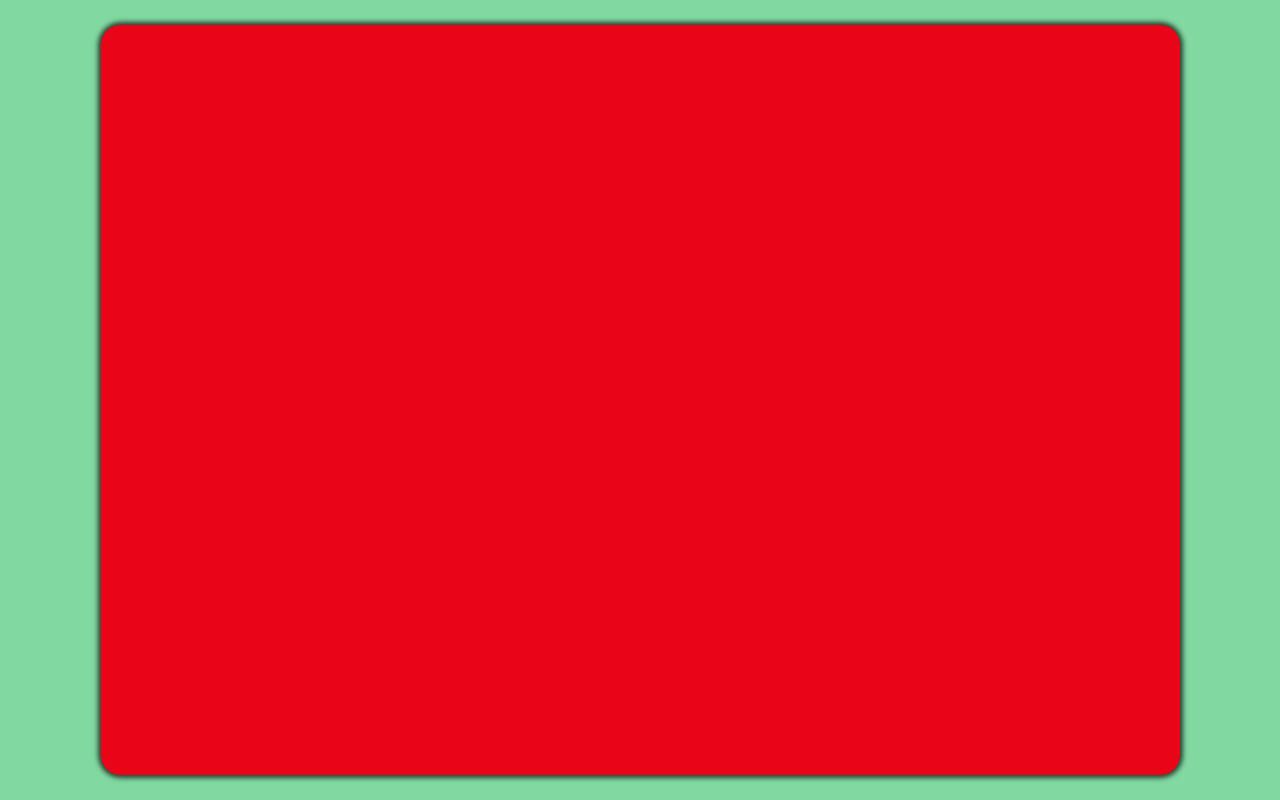
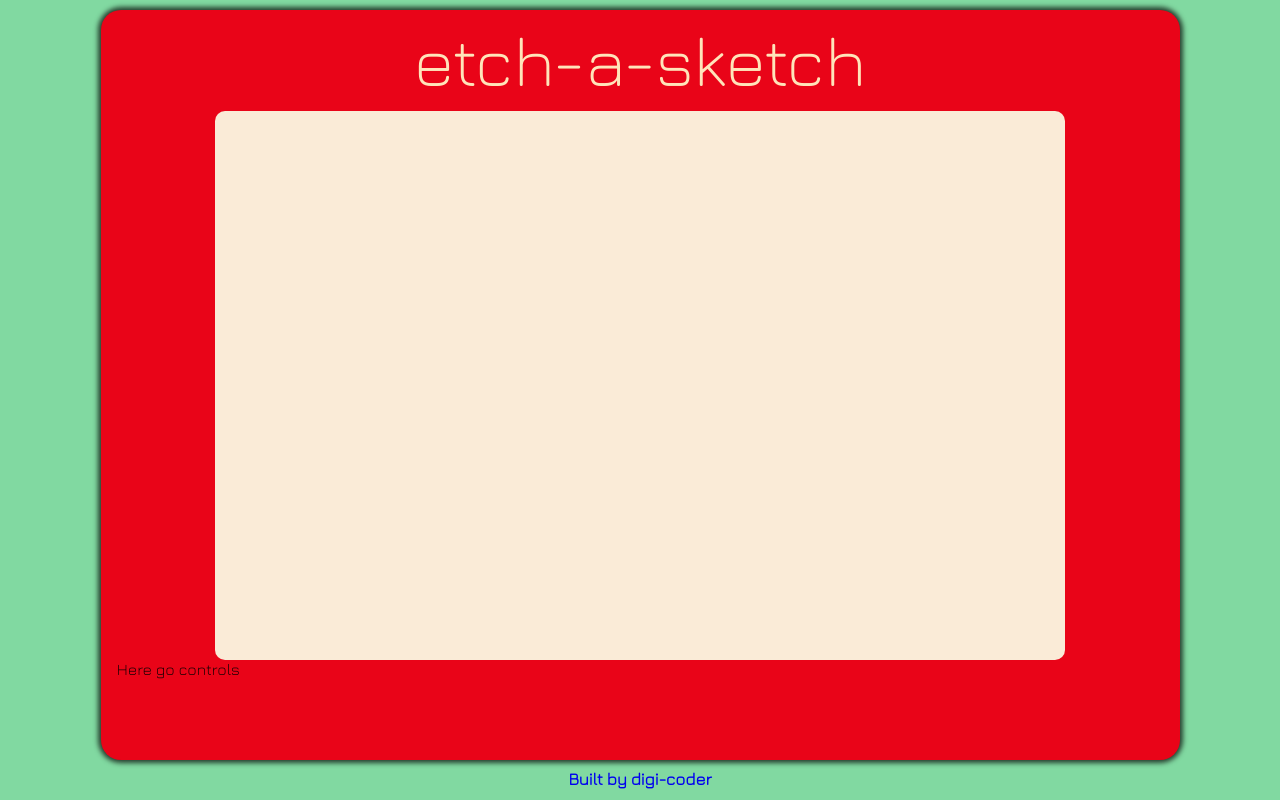
Before and after one commit to digi-coder/etch-a-sketch, a plain HTML site: page index.html in a window 1280 px wide. Drawn offline with nearby package versions, Linux system fonts and the light colour scheme; files whose address does not match are found by name.

Commit message:
Edit index.html and style.css

```diff
--- a/css/style.css
+++ b/css/style.css
@@ -6,10 +6,14 @@ html {
     box-sizing:border-box;
     overflow-y: scroll;
     scroll-behavior: smooth;
-    font-family: Josefin Sans,sans-serif;
+    font-family: 'Jura', sans-serif;
 }
 
 body {
+    display: flex;
+    flex-direction: column;
+    justify-content: center;
+    align-items: center;
     margin: 0;
     padding: 0;
     height: 100vh;
@@ -18,6 +22,7 @@ body {
 
 #wrapper {
     display: flex;
+    flex-direction: column;
     justify-content: center;
     align-items: center;
     height: 100vh;
@@ -25,6 +30,7 @@ body {
 
 #container {
     display: flex;
+    flex-direction: column;
     justify-content: center;
     align-items: center;
     background-color: #E90418;
@@ -33,6 +39,46 @@ body {
     height: 750px;
 }
 
+#title {
+    display: flex;
+    align-content: center;
+    color: #FFE4BA;
+    font-size: 70px;
+    margin: 10px;
+}
+
+#grid {
+    background-color: #FAEBD7;
+    height: 550px;
+    width: 850px;
+    border-radius: 10px;
+    display: flex;
+    flex-wrap: wrap;
+    cursor: crosshair;
+    z-index: 1;
+}
+
+#controls {
+    height: 100px;
+    width: 97%;
+    display: flex;
+    flex-direction: row;
+    justify-content: space-between;
+}
+
+#footer {
+    /* font-family: monospace; */
+    font-size: 17px;
+    font-weight: bold;
+    text-decoration: none;
+    color: black;
+    padding-top: 10px;
+}
+
+#footer a {
+    text-decoration: none;
+}
+
 .outer-shell {
     box-shadow: 0px 0px 5px 3px rgba(0,0,0,0.71);
 }
--- a/index.html
+++ b/index.html
@@ -6,22 +6,25 @@
     <meta name="viewport" content="width=device-width, initial-scale=1.0">
     <link rel="stylesheet" href="css/normalize.css">
     <link rel="stylesheet" href="css/style.css">
+    <link rel="preconnect" href="https://fonts.googleapis.com">
+    <link rel="preconnect" href="https://fonts.gstatic.com" crossorigin>
+    <link href="https://fonts.googleapis.com/css2?family=Jura:wght@300&display=swap" rel="stylesheet">
     <title>Etch a Sketch</title>
 </head>
 <div id="wrapper">
     <div id="container" class="outer-shell">
         <div id="title">
-
+            <span>etch-a-sketch</span>
         </div>
         <div id="grid">
 
         </div>
         <div id="controls">
-
+            <span>Here go controls</span>
         </div>
     </div>
     <div id="footer">
-
+        <a href="https://github.com/digi-coder" target="_blank"><span>Built by digi-coder</span></a>
     </div>
 </div>
 <body>
```
